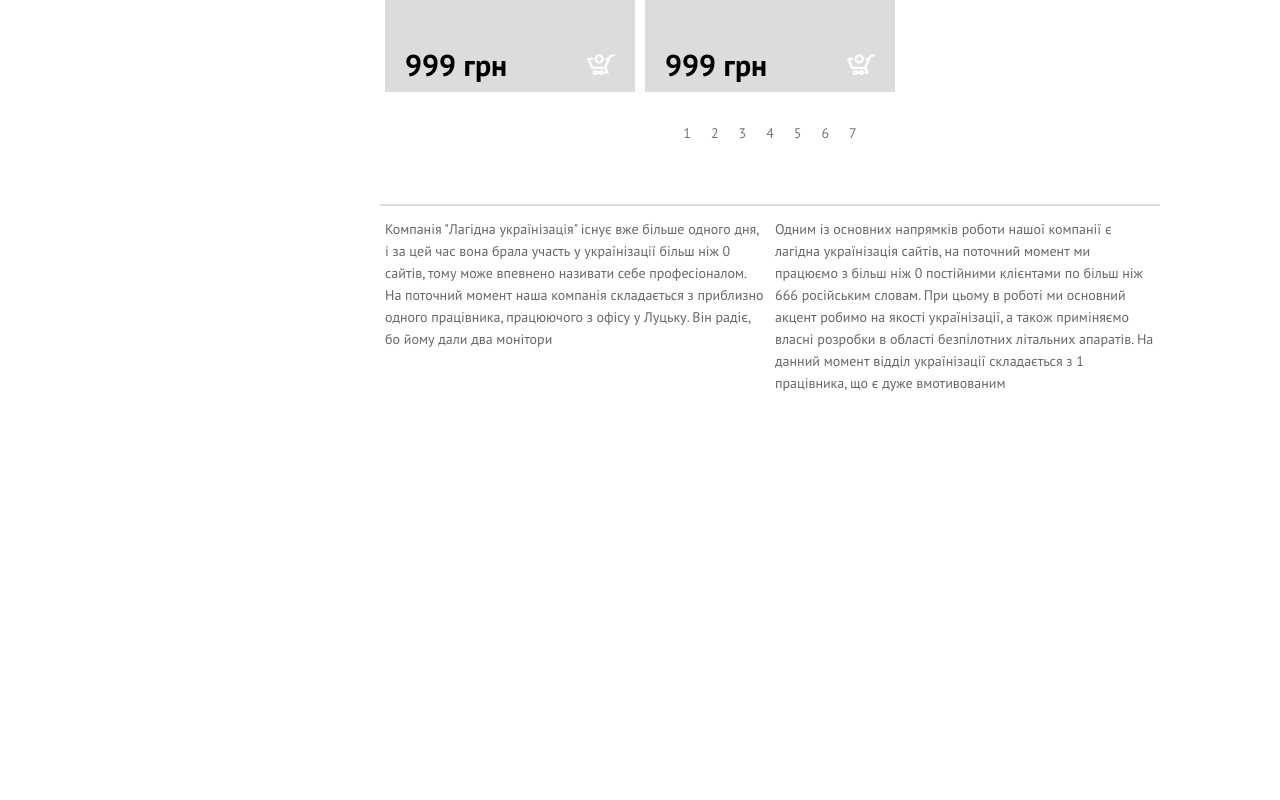
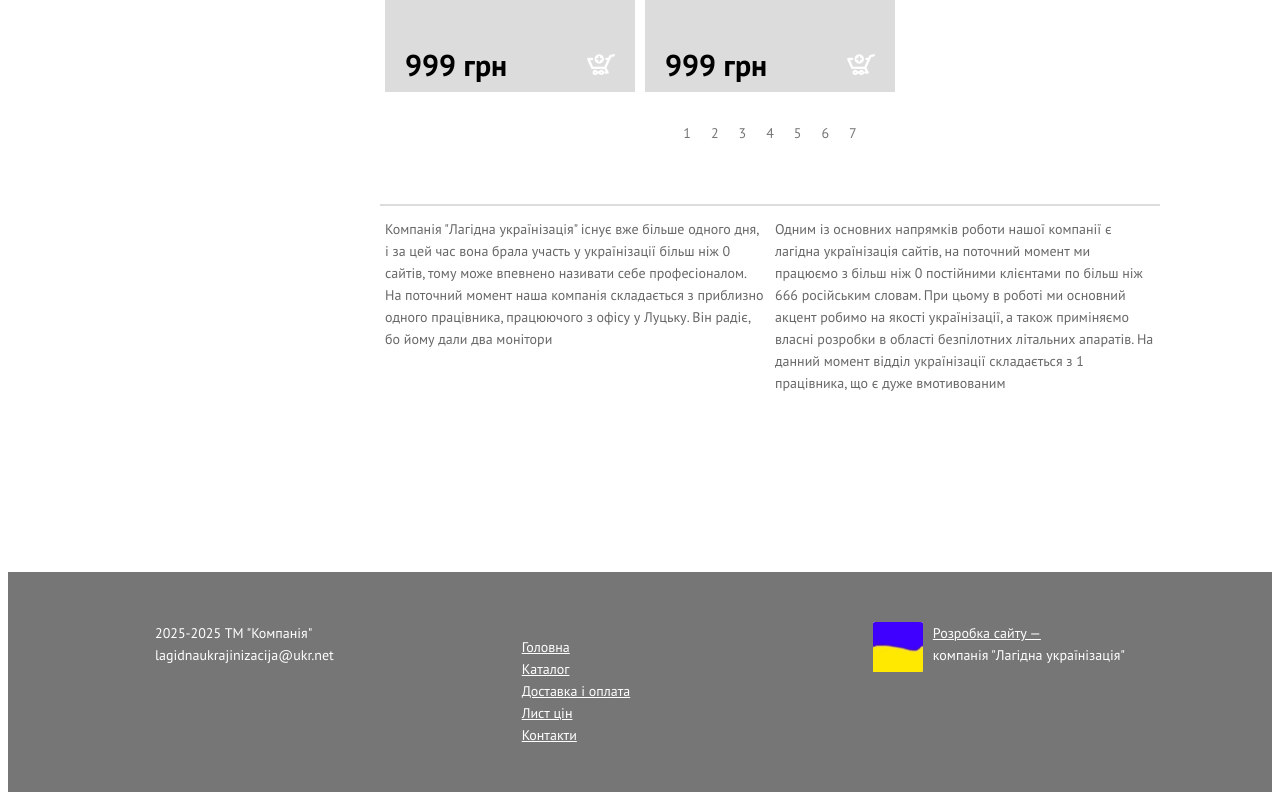
Before and after one commit to Notna17/Easier_website, a website: page index.html in a window 1280 px wide. Shown: the part 1496-2296 px from the top of the page. Before the commit the page ends 2076 px from the top, so only its background shows below. Drawn offline with nearby package versions, Linux system fonts and the light colour scheme; files that its build step writes are made by us from their sources.

Commit message:
Зробив footer

```diff
--- a/index.html
+++ b/index.html
@@ -108,7 +108,27 @@
   </div>
 
   <div class="footerbg">
+    <div class="footer">
+         <div style="flex: 1; padding: 5px;">
+          <p style="margin: 0;">2025-2025 ТМ "Компанія"</p>
+          <p style="margin: 0;"><a style="text-decoration: none;" class="anchor-styledF" href="https://mail.google.com/mail/?view=cm&fs=1&to=lagidnaukrajinizacija@ukr.net&su=Фідбек&body=Напишіть нам!" >lagidnaukrajinizacija@ukr.net</a></p>
+         </div>
+         <div style="flex: 1; padding: 5px;">
+            <ul class="footer-list">
+            <li><a class="anchor-styledF" href="#header">Головна</a></li>
+            <li><a class="anchor-styledF" href="#">Каталог</a></li>
+            <li><a class="anchor-styledF" href="#">Доставка і оплата</a></li>
+            <li><a class="anchor-styledF" href="/dist/price-list.xlsx" id="download_way3" download>Лист цін</a></li>
+            <li><a class="anchor-styledF" href="#">Контакти</a></li>
+            </ul>
+         </div>
+         <div style="display: flex; padding: 5px; justify-content: right; flex: 1;">
+          <img style="width: 50px;height: 50px;" src="dist/images/logo.jpg" alt="Лого, на якому зображений український прапор"/>
+          <p style="margin: 0px;padding-left: 10px;"><a class="anchor-styledF" href="https://github.com/Notna17">Розробка сайту —</a></br>компанія "Лагідна українізація"</p>
+         </div>
+    </div>
   </div>
+
     <script src="https://code.jquery.com/jquery-3.6.0.min.js"></script>
     <script src="dist/slick.min.js"></script>
     <script src="dist/main.js"></script> <!-- Your custom script -->
--- a/src/script.js
+++ b/src/script.js
@@ -15,3 +15,6 @@ document.getElementById("download_way1").addEventListener("click", () => {
 document.getElementById("download_way2").addEventListener("click", () => {
     downloads += 1;
 });
+document.getElementById("download_way3").addEventListener("click", () => {
+    downloads += 1;
+});
--- a/src/style.scss
+++ b/src/style.scss
@@ -273,3 +273,29 @@ body {
   text-decoration: underline;
   font-size: 24px;
 }
+//тут починається футер
+.footerbg {
+  background: #767676;
+  width: 100%;
+  height: 175px;
+  padding: 45px 0px 0px 0px;
+}
+.footer {
+  display: flex;
+  margin: auto;
+  width: 980px;
+  padding: 0 10px;
+  height: 175px;
+  color: #FFFFFF;
+}
+.footer-list {
+  list-style: none;
+}
+.anchor-styledF {
+  text-decoration: underline;
+  color: #FFFFFF;
+}
+.anchor-styledF:hover {
+  color: #DCDCDC;
+  text-decoration: underline;
+}
```
Also changed, not shown: dist/main.js, dist/style.css.
